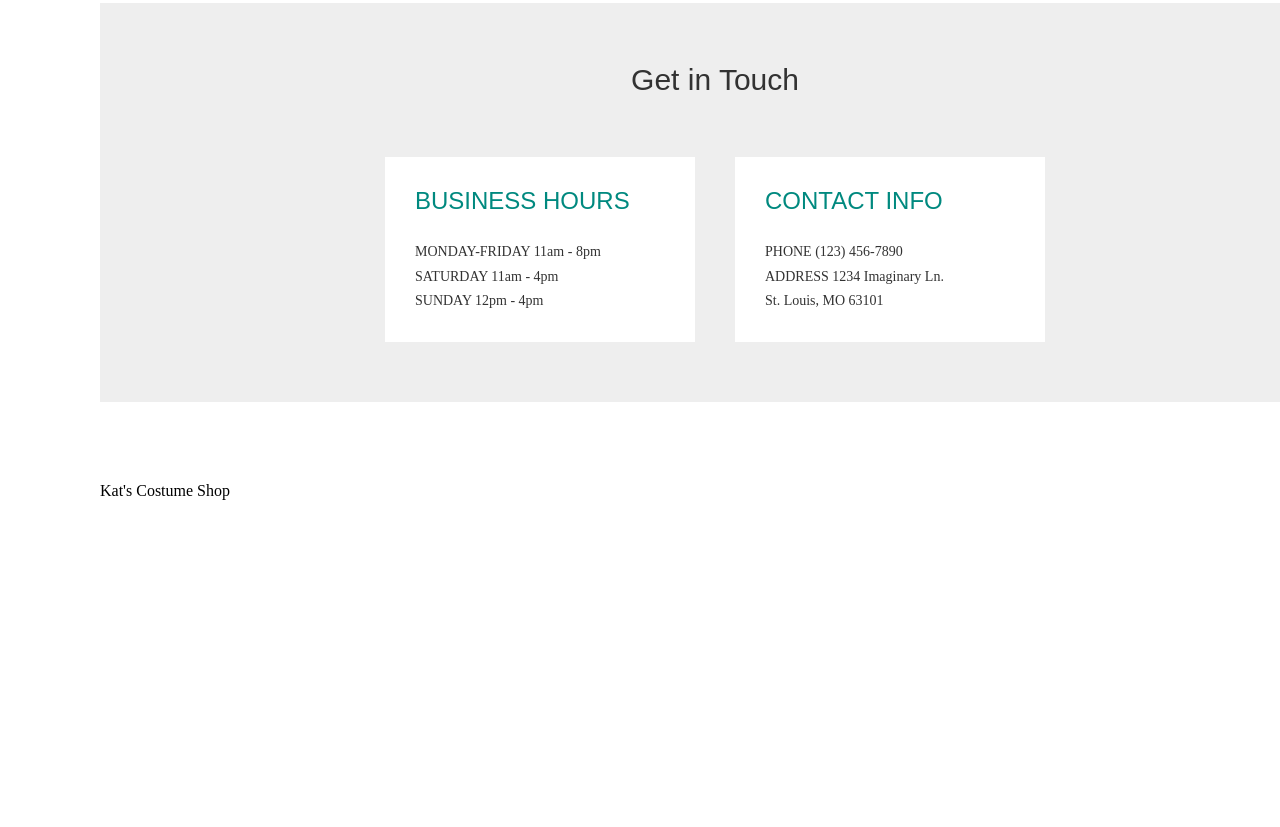
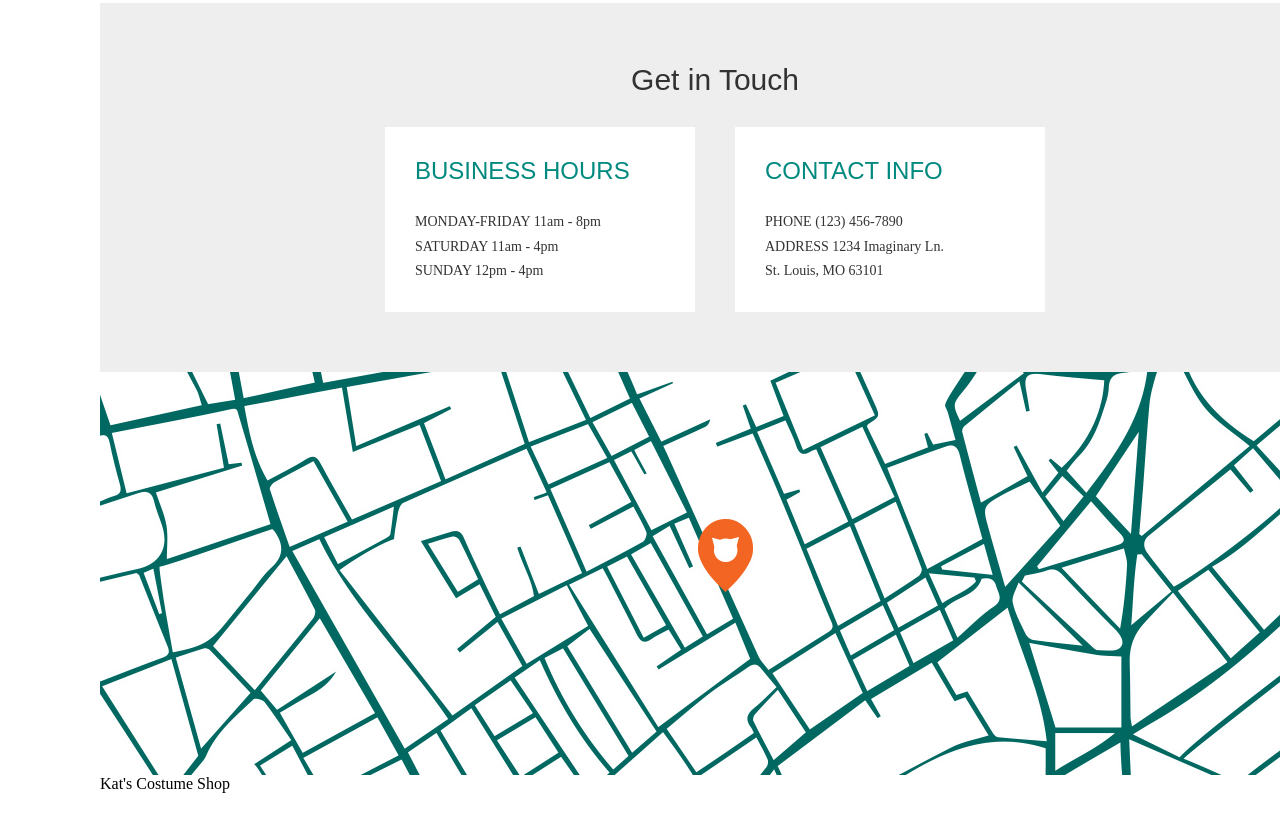
Before and after one commit to SayMaybe/cat-costume-project, a plain HTML site: page index.html in a window 1280 px wide. Shown: the part 1533-2360 px from the top of the page. Before the commit the page ends 2083 px from the top, so only its background shows below. Drawn offline with Linux system fonts and the light colour scheme.

Commit message:
map added

```diff
--- a/index.html
+++ b/index.html
@@ -75,7 +75,6 @@
     <div class="contact-box">
       <h2>Contact Info</h2>
       <P>PHONE (123) 456-7890</p>
-
         <p>ADDRESS
         1234 Imaginary Ln.<br />
         St. Louis, MO 63101</p>
@@ -84,6 +83,8 @@
 </div>
 </div>
 </section>
+<section>
+  <section><img src="assets\images\kats-map.jpg" alt="cat" class="thumbnail"></div>
 
     <footer>
       Kat's Costume Shop
--- a/main.css
+++ b/main.css
@@ -155,7 +155,7 @@ header {
 .contact-container {
   background-color: #eeeeee;
   width: 700px;
-  margin: 80px auto;
+  margin: 80px auto 0 auto;
   padding: 0;
 }
 .contact-container h1 {
@@ -167,7 +167,7 @@ header {
   width: 250px;
   height: 125px;
   padding: 30px;
-  margin: 60px 20px 60px 20px;
+  margin: 30px 20px 60px 20px;
   float: left;
 }
 .contact-box h2 {
```
